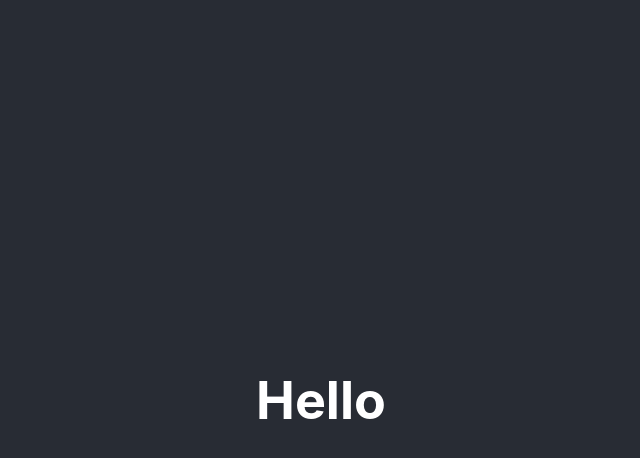
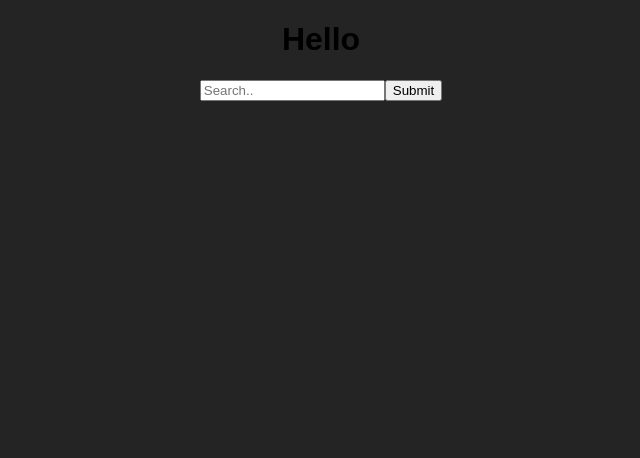
Before and after one commit to Igor333m/bookFinder, a React (Create React App) app: page / in a window 1280 px wide. Shown: the top 458 px of the page, without its empty margins (319-959 px from the left). Built offline with nearby package versions, Linux system fonts and the light colour scheme; the HTML template or start-up script is replaced by a standard one.

Commit message:
Add search bar

```diff
--- a/src/App.css
+++ b/src/App.css
@@ -1,38 +1,17 @@
-.App {
+html {
+  box-sizing: border-box;
+}
+*, *:before, *:after {
+  box-sizing: inherit;
+}
+
+@import url('https://fonts.googleapis.com/css?family=Montserrat:400,800&display=swap');
+
+body {
+  background-color:#242424;
+  font-family: 'Montserrat', sans-serif;
+}
+
+header {
   text-align: center;
 }
-
-.App-logo {
-  height: 40vmin;
-  pointer-events: none;
-}
-
-@media (prefers-reduced-motion: no-preference) {
-  .App-logo {
-    animation: App-logo-spin infinite 20s linear;
-  }
-}
-
-.App-header {
-  background-color: #282c34;
-  min-height: 100vh;
-  display: flex;
-  flex-direction: column;
-  align-items: center;
-  justify-content: center;
-  font-size: calc(10px + 2vmin);
-  color: white;
-}
-
-.App-link {
-  color: #61dafb;
-}
-
-@keyframes App-logo-spin {
-  from {
-    transform: rotate(0deg);
-  }
-  to {
-    transform: rotate(360deg);
-  }
-}
--- a/src/App.js
+++ b/src/App.js
@@ -1,14 +1,36 @@
 import React from 'react';
 import './App.css';
 
-function App() {
-  return (
-    <div className="App">
-      <header className="App-header">
-        <h1>Hello</h1>
-      </header>
-    </div>
-  );
+class App extends React.Component {
+
+  state = {
+    inputValue: ''
+  }
+
+  handleChange = e => {
+    this.setState({
+      inputValue: e.target.value
+    })
+  }
+
+  handleSubmit = e => {
+    e.preventDefault();
+    console.log(this.state.inputValue);
+  }
+
+  render() {
+    return (
+      <div>
+        <header>
+          <h1>Hello</h1>
+          <form onSubmit={this.handleSubmit}>
+            <input type="text" value={this.state.inputValue} onChange={this.handleChange} placeholder="Search.." name="search" />
+            <button type="submit" value="Submit">Submit</button>
+          </form>
+        </header>
+      </div>
+    );
+  }
 }
 
 export default App;
```
